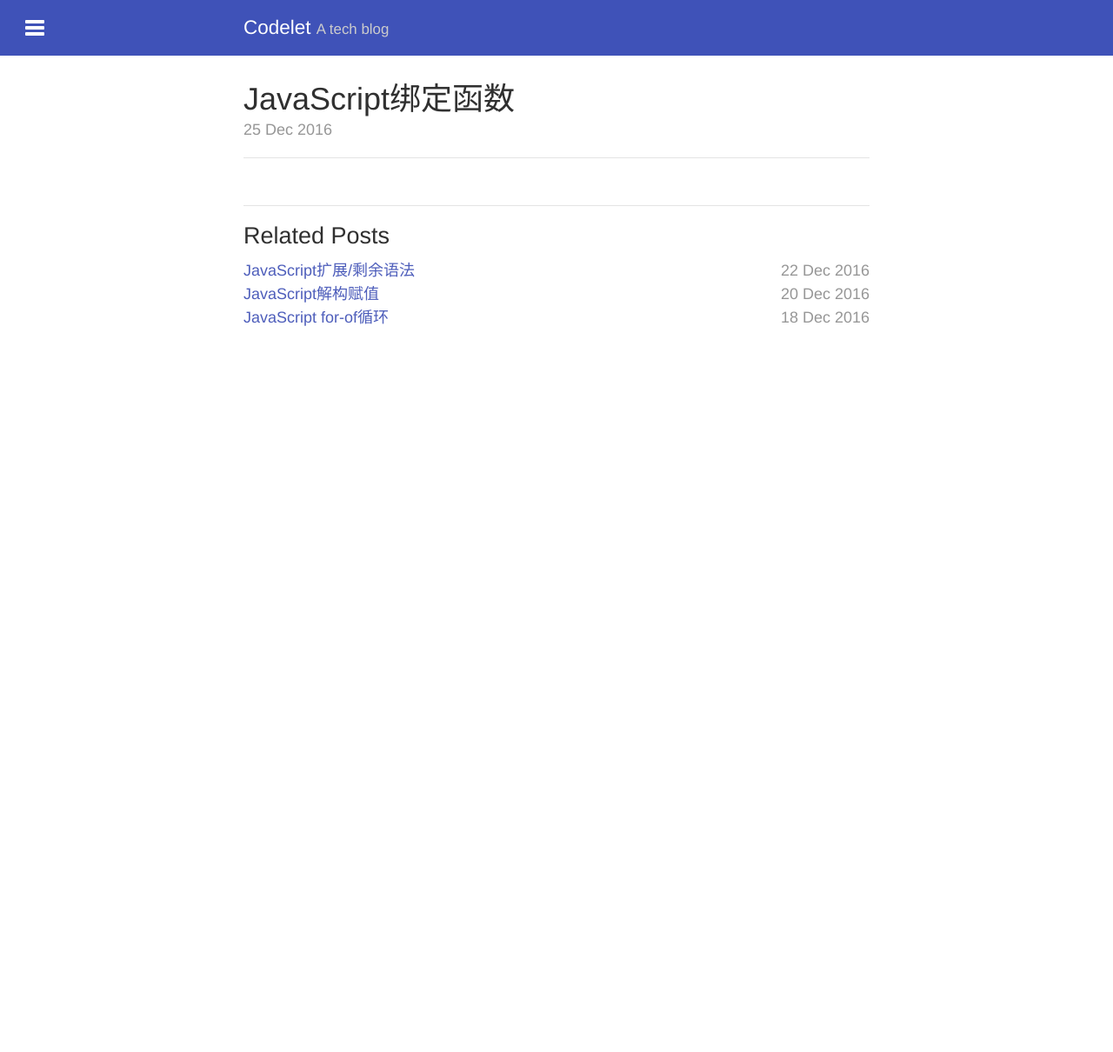
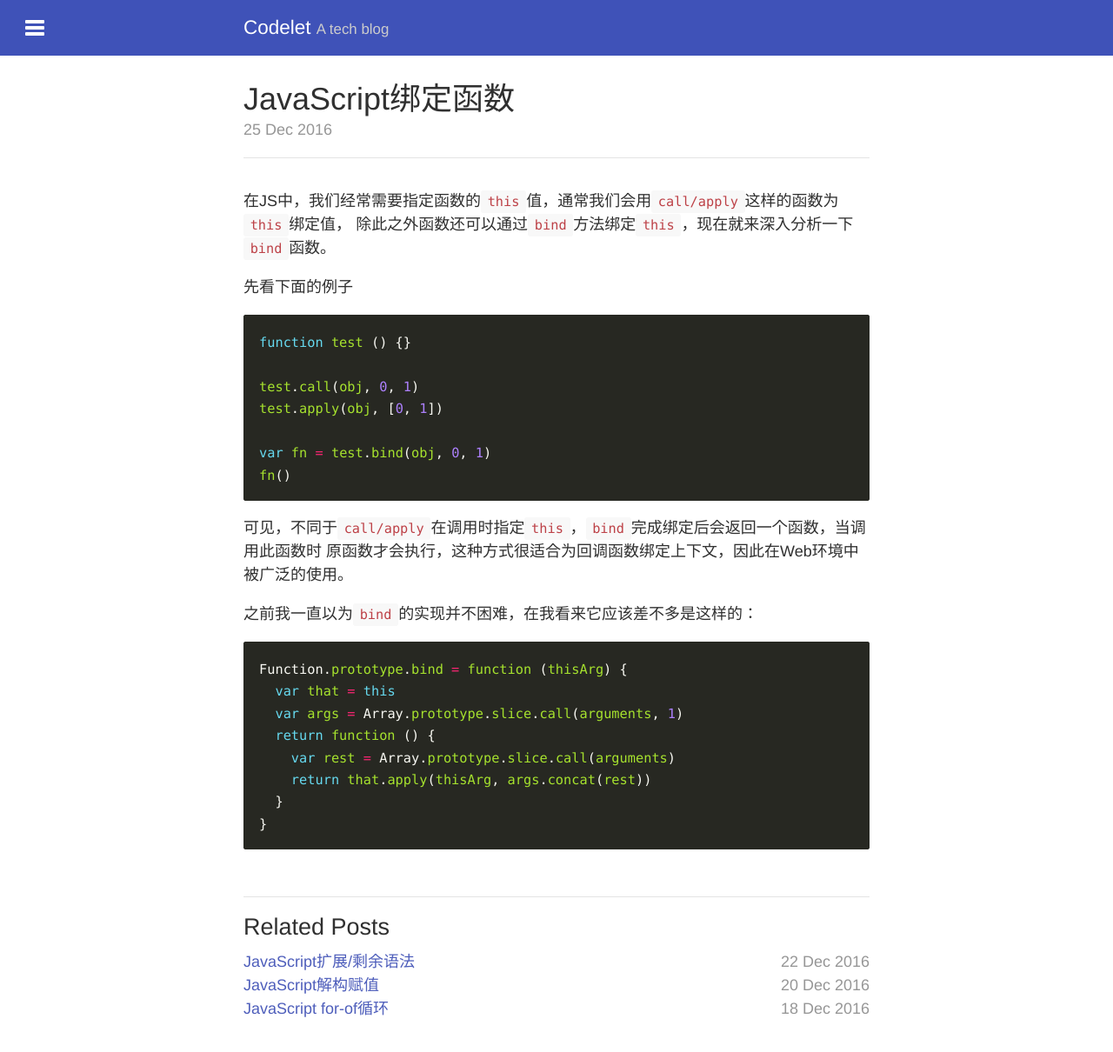
Before and after one commit to skylerlee/codelet, a Jekyll site: the page built from _posts/2016-12-25-javascript-bind.md, in a window 1280 px wide. Shown: the whole page at 87% size. Built offline with Jekyll 4.4.1, drawn with Linux system fonts in a browser that asks for light colours; before the commit the page ends 900 px from its top, so only the background shows below that.

Commit message:
Update post

````diff
--- a/_posts/2016-12-25-javascript-bind.md
+++ b/_posts/2016-12-25-javascript-bind.md
@@ -7,3 +7,34 @@ tags:
   - frontend
   - javascript
 ---
+
+在JS中，我们经常需要指定函数的`this`值，通常我们会用`call/apply`这样的函数为`this`绑定值，
+除此之外函数还可以通过`bind`方法绑定`this`，现在就来深入分析一下`bind`函数。
+
+先看下面的例子
+
+```js
+function test () {}
+
+test.call(obj, 0, 1)
+test.apply(obj, [0, 1])
+
+var fn = test.bind(obj, 0, 1)
+fn()
+```
+
+可见，不同于`call/apply`在调用时指定`this`，`bind`完成绑定后会返回一个函数，当调用此函数时
+原函数才会执行，这种方式很适合为回调函数绑定上下文，因此在Web环境中被广泛的使用。
+
+之前我一直以为`bind`的实现并不困难，在我看来它应该差不多是这样的：
+
+```js
+Function.prototype.bind = function (thisArg) {
+  var that = this
+  var args = Array.prototype.slice.call(arguments, 1)
+  return function () {
+    var rest = Array.prototype.slice.call(arguments)
+    return that.apply(thisArg, args.concat(rest))
+  }
+}
+```
````
